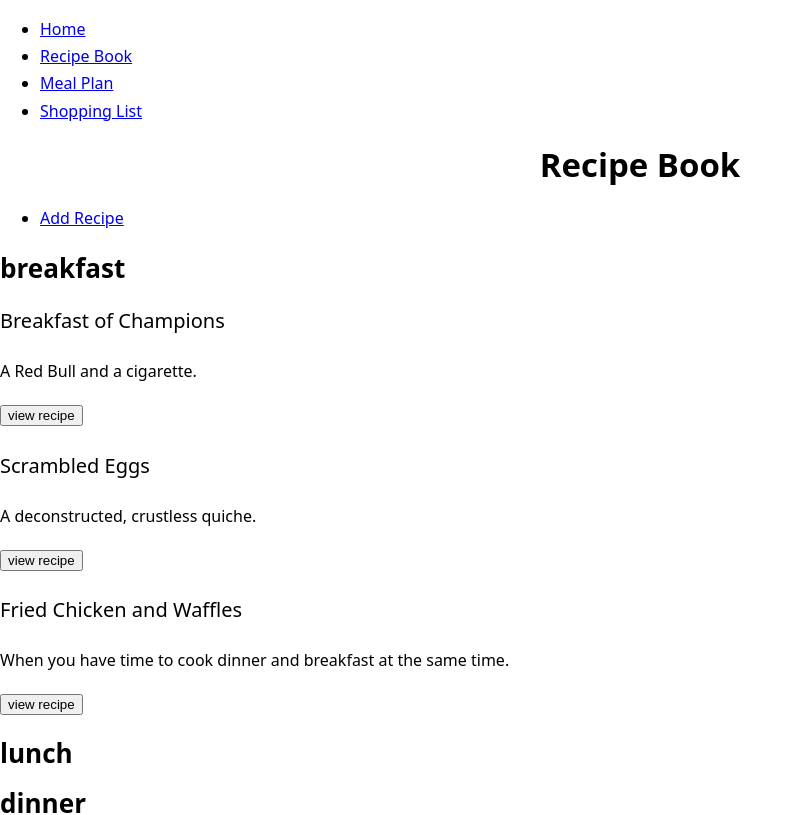
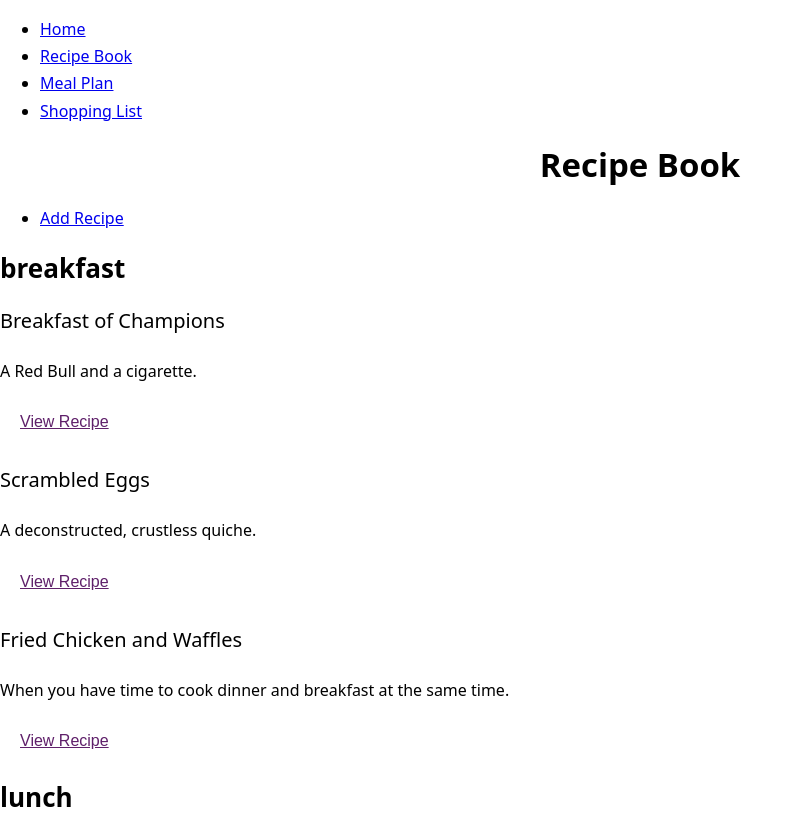
Before and after one commit to arnest00/mealwise, a Next.js app: page /recipes in a window 1280 px wide. Shown: the top 815 px of the page, without its empty margins (0-803 px from the left). Built offline with nearby package versions, Linux system fonts and the light colour scheme.

Commit message:
feat: Style Button component
- Regular button has custom styling, including for hover and focus states.
- Button for destructive action has distinct styling.

```diff
--- a/components/atoms/Button.tsx
+++ b/components/atoms/Button.tsx
@@ -1,12 +1,16 @@
 type ButtonProps = {
-  buttonType: 'button' | 'submit',
-  buttonName: string
+  buttonType: 'button' | 'submit' | 'reset',
+  buttonName: string,
+  modifier?: string
 };
 
-const Button = ({ buttonType, buttonName }: ButtonProps ) => {
+const Button = ({ buttonType, buttonName, modifier }: ButtonProps ) => {
+  const classes = modifier ? `button button${modifier}` : `button`;
+
   return (
     <button
-      type={buttonType}>
+      type={buttonType}
+      className={classes}>
       {buttonName}
     </button>
   );
--- /dev/null
+++ b/components/atoms/_Button.scss
@@ -0,0 +1,82 @@
+.button {
+  outline: none;
+  border: transparent;
+  box-shadow: 0 0 0.13rem $neutral-grey-10;
+  border-radius: 0.25rem;
+  padding: 0.75rem 1.25rem;
+  background-color: $primary-30;
+  font-weight: 500;
+  text-transform: capitalize;
+  letter-spacing: 1px;
+  color: $neutral-white;
+  transition:
+    background-color 125ms linear,
+    box-shadow 125ms linear,
+    transform 125ms linear;
+  cursor: pointer;
+
+  &:hover,
+  &:focus {
+    background-color: $primary-40;
+  }
+
+  &:hover {
+    box-shadow: 0 0 0.25rem $neutral-grey-10;
+  }
+
+  &:active {
+    background-color: $primary-50;
+    box-shadow: 0 0 0 transparent;
+    transform: scale(0.98, 0.98);
+  }
+
+  &--link {
+    box-shadow: unset;
+    background-color: transparent;
+    font-size: 1rem;
+    font-weight: 400;
+    text-decoration: underline;
+    letter-spacing: unset;
+    color: $secondary-10;
+    transition: color 125ms linear;
+
+    &:hover,
+    &:focus {
+      background-color: transparent;
+      color: $secondary-30;
+    }
+
+    &:hover {
+      box-shadow: unset;
+    }
+
+    &:focus {
+      box-shadow: 0 0 0 0.25rem $secondary-30;
+    }
+
+    &:active {
+      background-color: unset;
+      box-shadow: unset;
+      color: $secondary-50;
+      transform: unset;
+    }
+  }
+
+  &--good-job {
+    background-color: $accent-good-job-30;
+
+    &:hover,
+    &:focus {
+      background-color: $accent-good-job-50;
+    }
+  }
+
+  &--bad-job {
+    background-color: $accent-bad-job-30;
+
+    &:hover,
+    &:focus {
+      background-color: $accent-bad-job-50;
+    }
+  }
+}
--- a/components/molecules/RecipeCard.tsx
+++ b/components/molecules/RecipeCard.tsx
@@ -13,6 +13,7 @@ const RecipeCard = ({ name, description }: IRecipe ) => {
       <Button
         buttonType='button'
         buttonName='view recipe'
+        modifier='--link'
       />
     </article>
   );
--- a/components/organisms/RecipeForm.tsx
+++ b/components/organisms/RecipeForm.tsx
@@ -60,10 +60,12 @@ const RecipeForm = () => {
         <Button
           buttonType='submit'
           buttonName='save'
+          modifier='--good-job'
         />
         <Button
-          buttonType='button'
+          buttonType='reset'
           buttonName='cancel'
+          modifier='--bad-job'
         />
       </div>
     </form>
--- /dev/null
+++ b/styles/_components.scss
@@ -0,0 +1,2 @@
+// Atoms
+@import '../components/atoms/Button';
--- a/styles/_settings.scss
+++ b/styles/_settings.scss
@@ -17,10 +17,15 @@ $neutral-grey-50: hsl(180deg 6% 84%);
 $neutral-white: hsl(180deg 6% 99%);
 $primary-10: hsl(180deg 69% 18%);
 $primary-30: hsl(180deg 69% 30%);
+$primary-40: hsl(180deg 39% 42%);
 $primary-50: hsl(180deg 30% 57%);
 $secondary-10: hsl(291deg 54% 27%);
 $secondary-30: hsl(291deg 54% 42%);
 $secondary-50: hsl(291deg 39% 60%);
-$accent-good-job: hsl(153deg 99% 15%);
-$accent-bad-job: hsl(3deg 90% 45%);
+$accent-good-job-30: hsl(153deg 99% 15%);
+$accent-good-job-40: hsl(153deg 72% 21%);
+$accent-good-job-50: hsl(153deg 42% 30%);
+$accent-bad-job-30: hsl(3deg 90% 45%);
+$accent-bad-job-40: hsl(3deg 78% 48%);
+$accent-bad-job-50: hsl(3deg 75% 62%);
 $accent-watch-out: hsl(39deg 99% 51%);
--- a/styles/styles.scss
+++ b/styles/styles.scss
@@ -5,7 +5,7 @@
 @import './elements';
 
 // Components
-
+@import './components';
 
 // Utilities
 @import './utilities';
```
